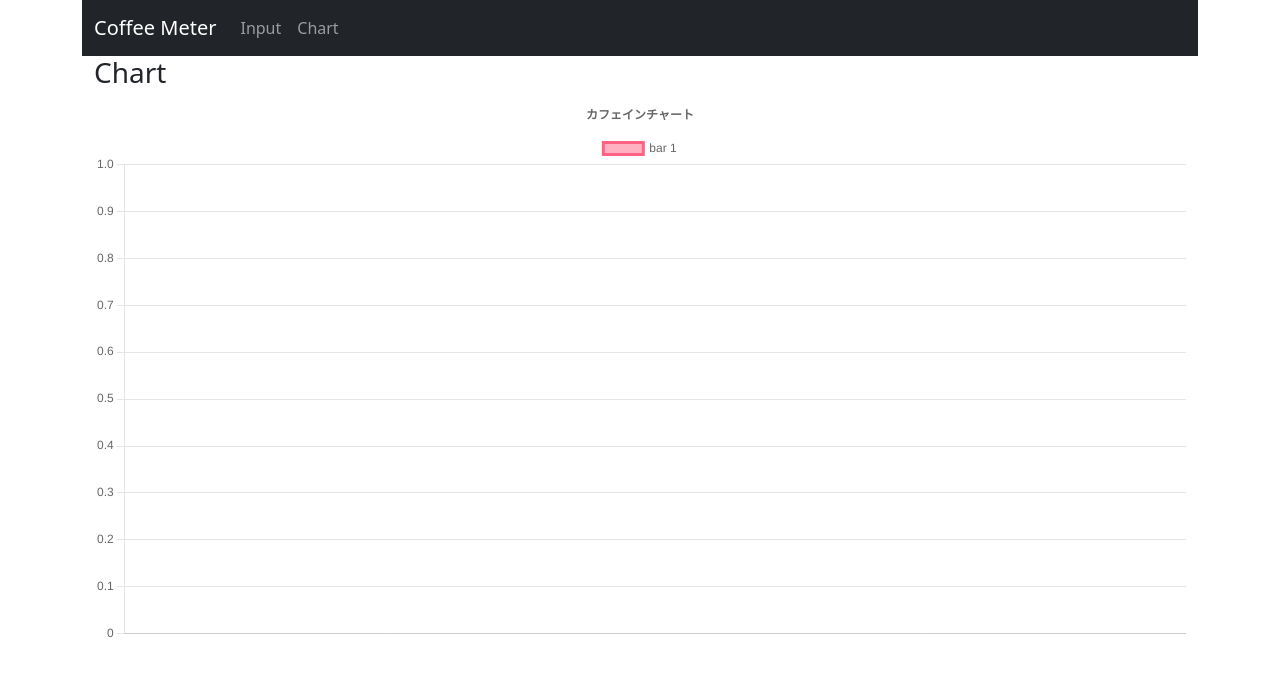
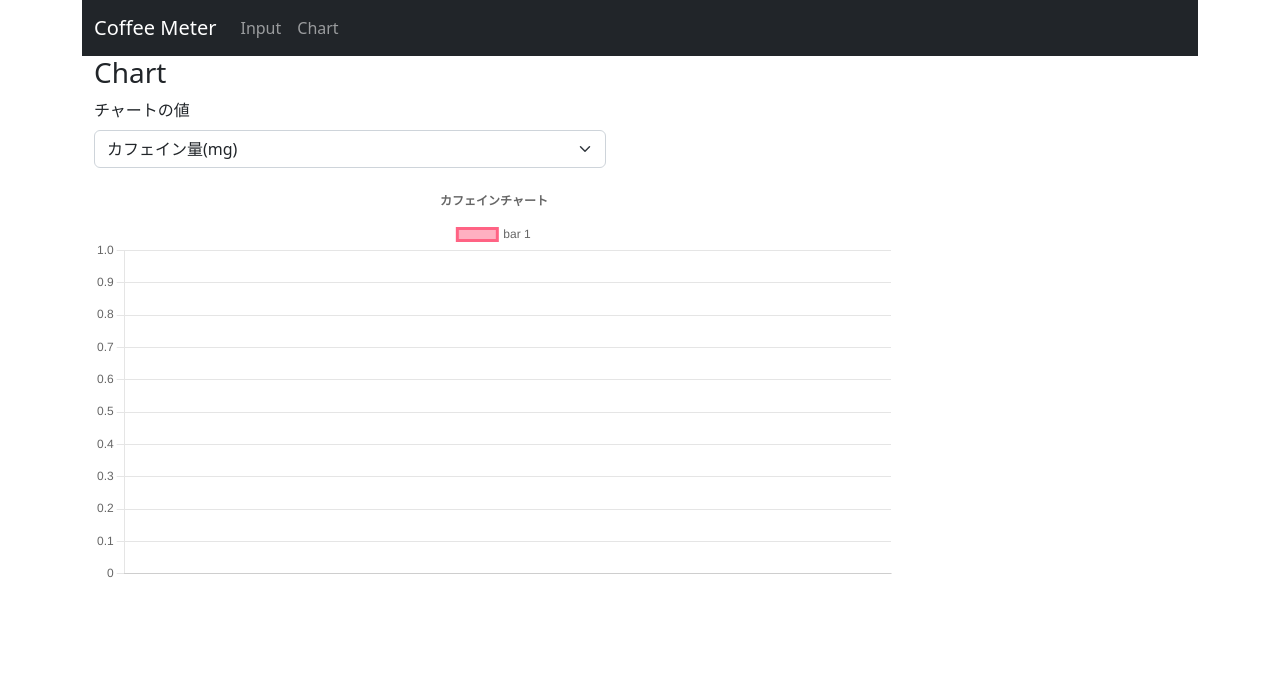
Before and after one commit to wasuken/coffeemtr, a Next.js app: page /coffee/chart in a window 1280 px wide. Shown: the top 676 px of the page. Built offline with nearby package versions, Linux system fonts and the light colour scheme; no server answers; the database is empty.

Commit message:
チャートの値を選択できるように

```diff
--- a/src/components/SimpleChartPage.tsx
+++ b/src/components/SimpleChartPage.tsx
@@ -40,8 +40,6 @@ function generateOpt(title: string){
 
 export default function SimpleChartPage(props: ISimpleChartPageProps){
   return (
-    <div>
-      <Line options={generateOpt(props.title)} data={props.data} />
-    </div>
+    <Line options={generateOpt(props.title)} data={props.data} />
   )
 }
--- a/src/const.ts
+++ b/src/const.ts
@@ -7,6 +7,10 @@ export interface IDrinkItem {
   id: number;
   createdAt: string;
   caffeine_contents_mg: number;
+}
+
+export interface IDrinkTotalItem extends IDrinkItem {
+  num: number;
 }
 
 export interface ILineBarDataDataset {
--- a/src/pages/coffee/chart.tsx
+++ b/src/pages/coffee/chart.tsx
@@ -1,44 +1,21 @@
+import { useState } from "react";
 import { Container } from "react-bootstrap";
+import Form from "react-bootstrap/Form";
 import useSWR from "swr";
-import {
-  Chart as ChartJS,
-  CategoryScale,
-  LinearScale,
-  PointElement,
-  LineElement,
-  Title,
-  Tooltip,
-  Legend,
-} from 'chart.js';
-import { Line } from "react-chartjs-2";
-import { IDrinkItem, ILineBarData } from "@/const"
-import SimpleChartPage from "@/components/SimpleChartPage"
+import { IDrinkItem, ILineBarData, IDrinkTotalItem } from "@/const";
+import SimpleChartPage from "@/components/SimpleChartPage";
+import styled from "styled-components";
+
+const FormArea = styled.div`
+  width: 80vw;
+`;
+
+const ChartArea = styled.div`
+  width: 80vw;
+  height: 50vh;
+`;
 
 const fetcher = (...args) => fetch(...args).then((res) => res.json());
-
-ChartJS.register(
-  CategoryScale,
-  LinearScale,
-  PointElement,
-  LineElement,
-  Title,
-  Tooltip,
-  Legend
-);
-
-
-const options = {
-  responsive: true,
-  plugins: {
-    legend: {
-      position: "top" as const,
-    },
-    title: {
-      display: true,
-      text: "カフェチャート",
-    },
-  },
-};
 
 function genkey(ds: string): string {
   const dt = new Date(ds);
@@ -46,27 +23,33 @@ function genkey(ds: string): string {
 }
 
 export default function Index() {
+  const [chartType, setChartType] = useState<number>(0);
   const { data } = useSWR<IDrinkItem[]>(`/api/drinks`, fetcher);
   let lineData: ILineBarData = { labels: [], datasets: [] };
   if (data) {
-    let map = new Map<string, IDrinkItem>();
+    let map = new Map<string, IDrinkTotalItem>();
     data.forEach((drink) => {
       const key: string = genkey(drink.createdAt);
       let newDrink = drink;
-      let oldDrink: IDrinkItem | undefined = map.get(key);
+      let oldDrink: IDrinkTotalItem | undefined = map.get(key);
       if (oldDrink === undefined) {
-        map.set(key, drink);
-      }else{
+        map.set(key, { num: 1, ...drink });
+      } else {
         newDrink.caffeine_contents_mg += oldDrink.caffeine_contents_mg;
-        map.set(key, newDrink);
+        map.set(key, { num: oldDrink.num + 1, ...drink });
       }
     });
     const keys = Array.from(map.keys());
     lineData.labels = keys;
+    const chartData = keys.map((k) => {
+      return chartType === 0
+        ? map.get(k)?.caffeine_contents_mg
+        : map.get(k)?.num;
+    });
     lineData.datasets = [
       {
         label: "bar 1",
-        data: keys.map((k) => map.get(k)?.caffeine_contents_mg),
+        data: chartData,
         borderColor: "rgb(255, 99, 132)",
         backgroundColor: "rgba(255, 99, 132, 0.5)",
       },
@@ -75,7 +58,21 @@ export default function Index() {
   return (
     <Container>
       <h3>Chart</h3>
-      <SimpleChartPage title="カフェインチャート" data={lineData} />
+      <FormArea>
+        <Form.Group className="mb-3 w-50">
+          <Form.Label>チャートの値</Form.Label>
+          <Form.Select
+            onChange={(e) => setChartType(parseInt(e.target.value))}
+            value={chartType}
+          >
+            <option value={0}>カフェイン量(mg)</option>
+            <option value={1}>コーヒーのんだ回数</option>
+          </Form.Select>
+        </Form.Group>
+      </FormArea>
+      <ChartArea>
+        <SimpleChartPage title="カフェインチャート" data={lineData} />
+      </ChartArea>
     </Container>
   );
 }
```
